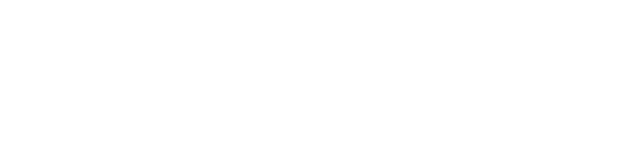
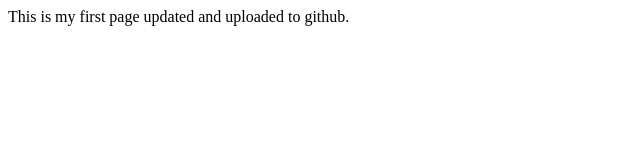
Before and after one commit to thinktinker/myfirstrepo, a plain HTML site: page index.html in a window 1280 px wide. Shown: the whole page, without its empty margins (0-640 px from the left). Drawn offline with Linux system fonts and the light colour scheme.

Commit message:
updated homepage

```diff
--- a/index.html
+++ b/index.html
@@ -3,9 +3,9 @@
 <head>
     <meta charset="UTF-8">
     <meta name="viewport" content="width=device-width, initial-scale=1.0">
-    <title>Document</title>
+    <title>First Repository by Martin</title>
 </head>
 <body>
-
+    This is my first page updated and uploaded to github.
 </body>
 </html>
```
